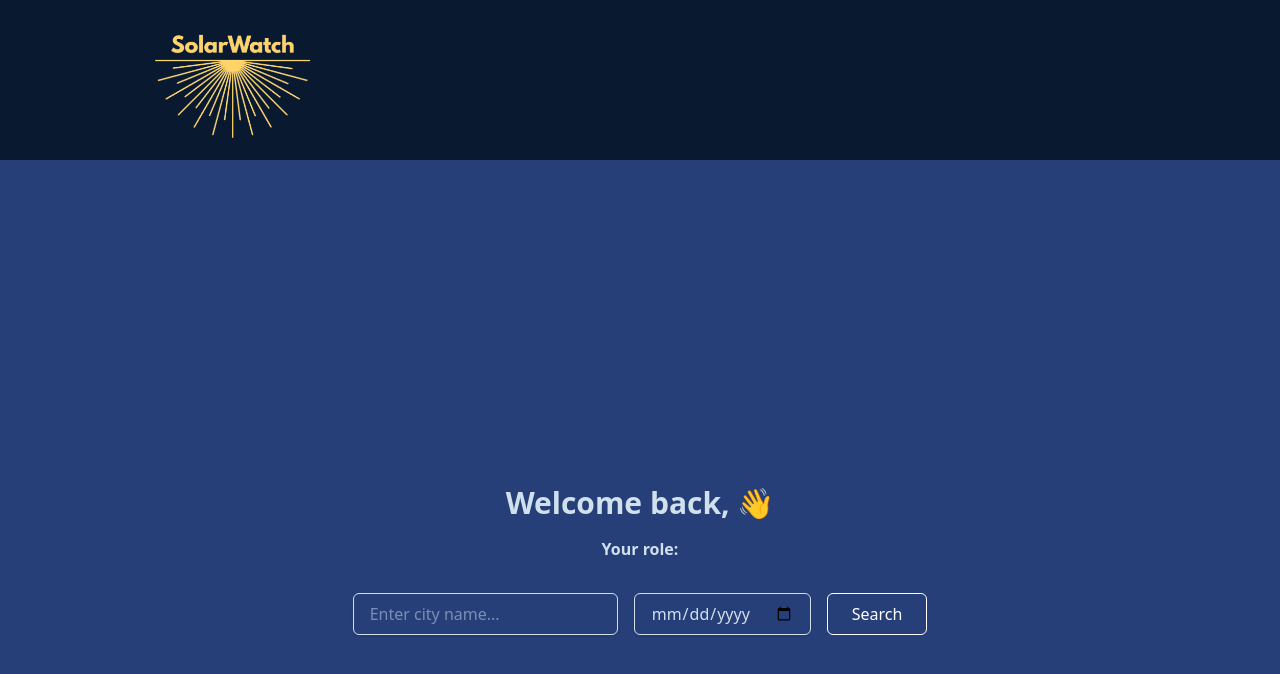
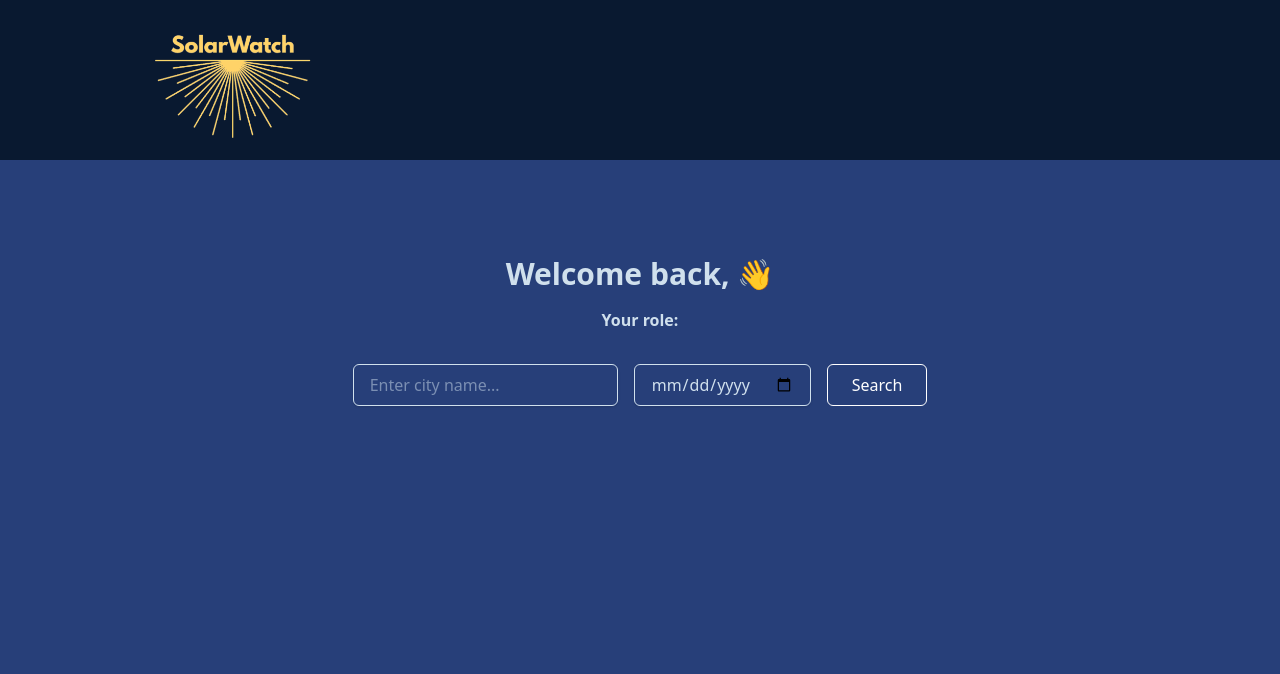
Before and after one commit to o-k-e/solar-watch, a React (Vite) app in the folder frontend/: page /home in a window 1280 px wide. Shown: the top 674 px of the page. Built offline with nearby package versions, Linux system fonts and the light colour scheme; no server answers.

Commit message:
adjust gap between navbar and content

```diff
--- a/frontend/src/Pages/HomePage.jsx
+++ b/frontend/src/Pages/HomePage.jsx
@@ -26,8 +26,7 @@ const HomePage = () => {
     console.log("Rendered result:", result);
 
     return (
-        <div className="flex flex-col items-center justify-center min-h-screen bg-[#273f79] text-[#d0e0ed] p-6">
-            <h1 className="text-3xl font-bold mb-4">Welcome back, {user.username} 👋</h1>
+        <div className="flex flex-col items-center bg-[#273f79] text-[#d0e0ed] pt-24 pb-12 px-6 min-h-screen">            <h1 className="text-3xl font-bold mb-4">Welcome back, {user.username} 👋</h1>
             <p><strong>Your role:</strong> {user.roles?.map(role => role.replace('ROLE_', '')).join(', ')}</p>
 
             <form onSubmit={handleSearch} className="mt-8 flex gap-4">
```
